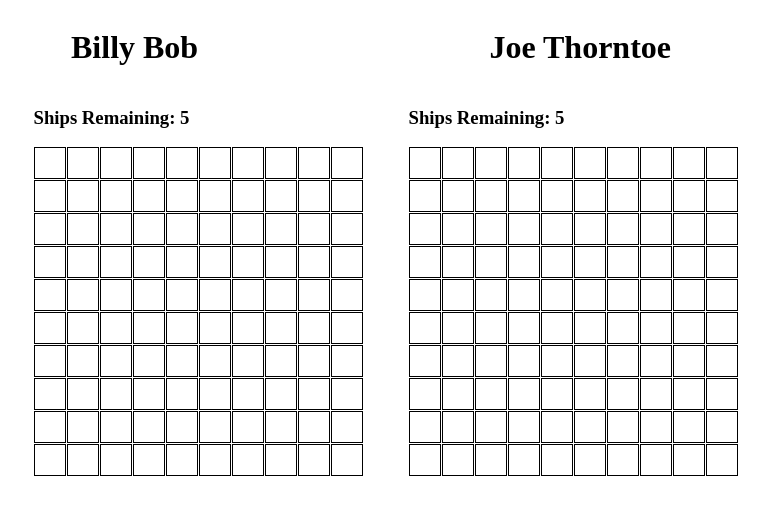
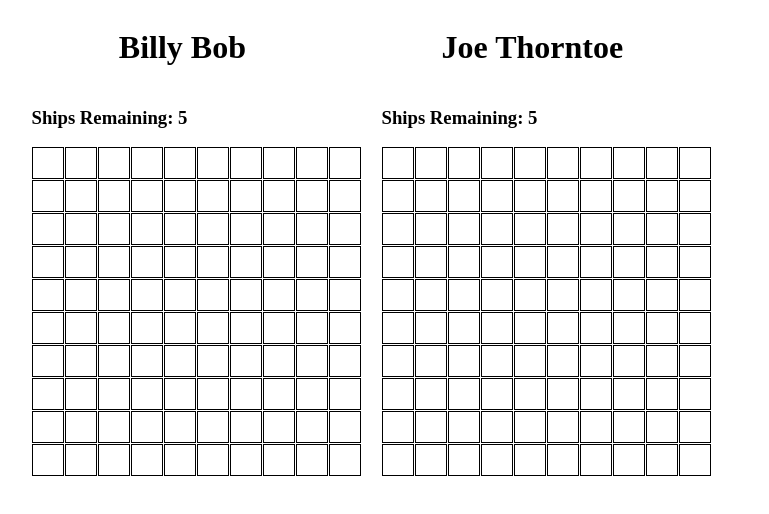
Before and after one commit to gibbonsjoey95/battleship, a website built with webpack: page src/index.html in a window 1280 px wide. Shown: the whole page, without its empty margins (269-1038 px from the left). Built offline with nearby package versions, Linux system fonts and the light colour scheme.

Commit message:
centered names

```diff
--- a/src/styles.css
+++ b/src/styles.css
@@ -17,21 +17,21 @@ body {
 }
 
 .player-names {
-  width: 600px;
+  width: 700px;
   display: flex;
   flex-direction: row;
-  justify-content: space-between;
+  justify-content: space-around;
 }
 
 .gameboards {
-  width: 750px;
+  width: 700px;
   display: flex;
   flex-direction: row;
   justify-content: space-around;
 }
 
 .gameboard-container {
-  width: 300px;
+  width: auto;
   display: grid;
   grid-template-columns: repeat(10, 1fr);
   gap: 1px;
```
Also changed, not shown: dist/bundle.js.
